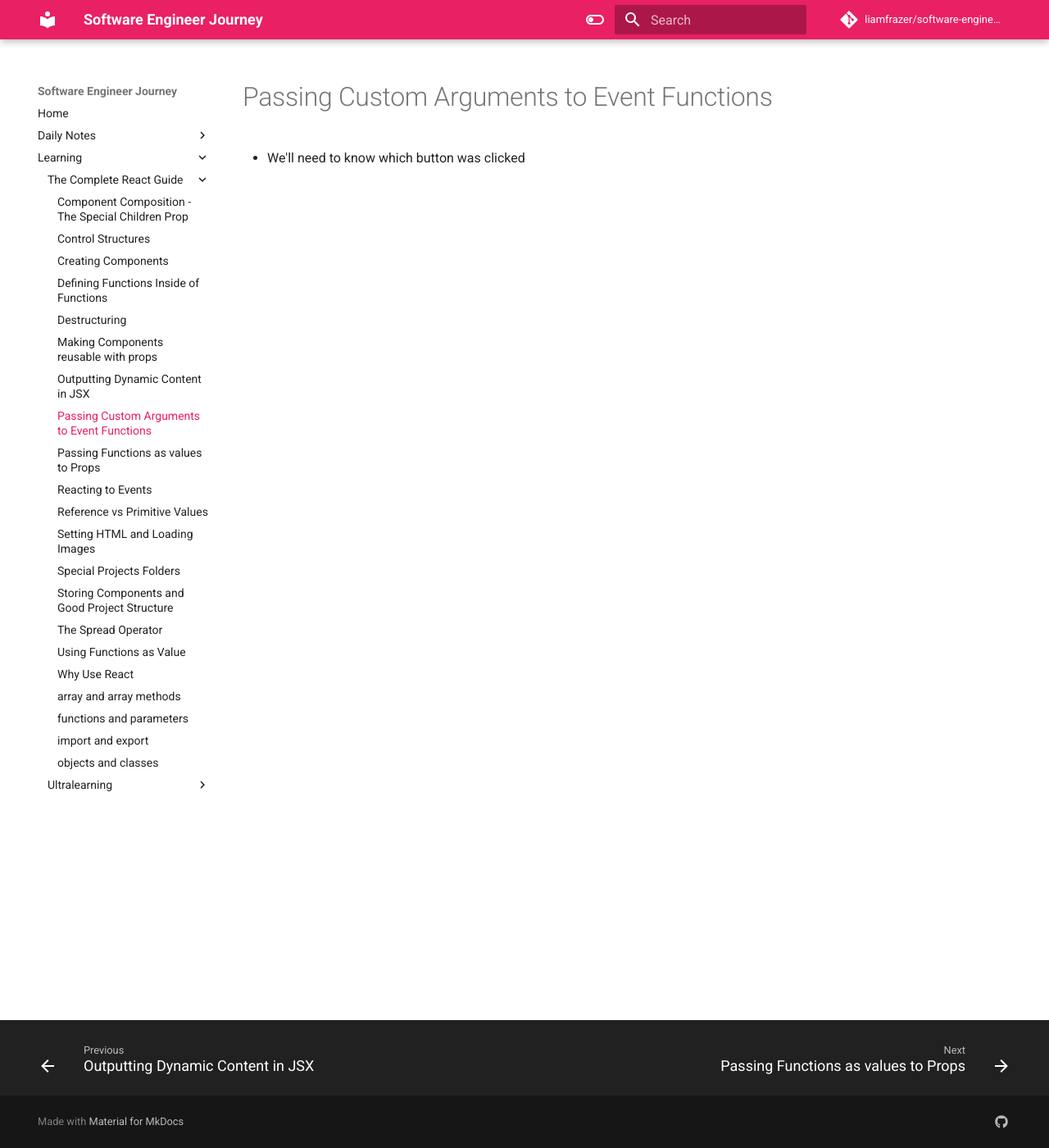
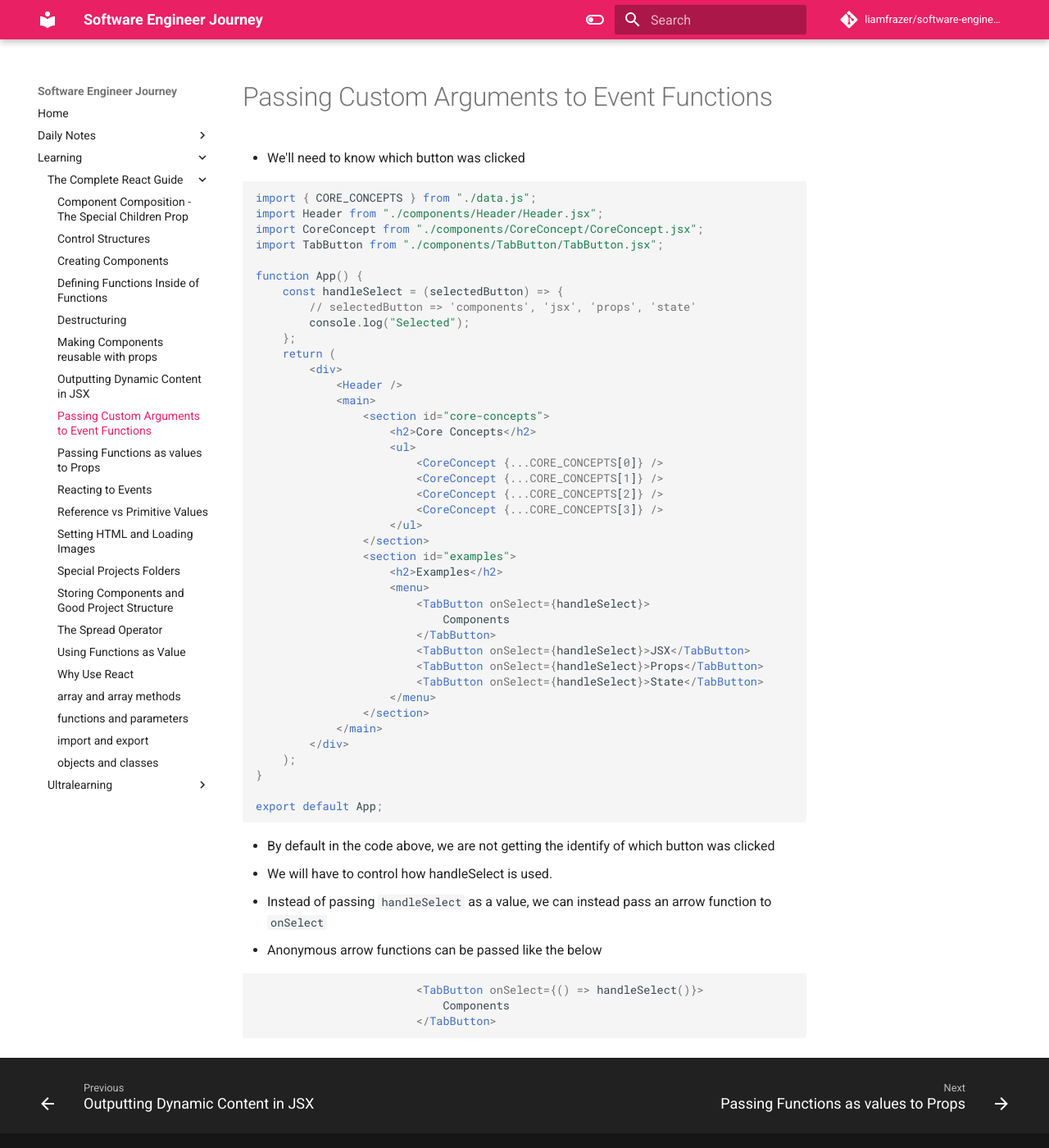
Before and after one commit to liamfrazer/software-engineer-journey, an MkDocs documentation site: the page built from docs/Learning/The Complete React Guide/Passing Custom Arguments to Event Functions.md, in a window 1280 px wide and 1400 px high. Shown: the whole window at 82% size. Built offline with MkDocs 1.6.1 and Material for MkDocs 9.7.7, drawn with Linux system fonts in a browser that asks for light colours; comment, search, counter and statistics services are not loaded.

Commit message:
vault backup: 2023-12-17 12:37:39

````diff
--- a/docs/Learning/The Complete React Guide/Passing Custom Arguments to Event Functions.md
+++ b/docs/Learning/The Complete React Guide/Passing Custom Arguments to Event Functions.md
@@ -10,3 +10,58 @@ tags:
 
 
 * We'll need to know which button was clicked
+
+```jsx
+import { CORE_CONCEPTS } from "./data.js";
+import Header from "./components/Header/Header.jsx";
+import CoreConcept from "./components/CoreConcept/CoreConcept.jsx";
+import TabButton from "./components/TabButton/TabButton.jsx";
+
+function App() {
+	const handleSelect = (selectedButton) => {
+		// selectedButton => 'components', 'jsx', 'props', 'state'
+		console.log("Selected");
+	};
+	return (
+		<div>
+			<Header />
+			<main>
+				<section id="core-concepts">
+					<h2>Core Concepts</h2>
+					<ul>
+						<CoreConcept {...CORE_CONCEPTS[0]} />
+						<CoreConcept {...CORE_CONCEPTS[1]} />
+						<CoreConcept {...CORE_CONCEPTS[2]} />
+						<CoreConcept {...CORE_CONCEPTS[3]} />
+					</ul>
+				</section>
+				<section id="examples">
+					<h2>Examples</h2>
+					<menu>
+						<TabButton onSelect={handleSelect}>
+							Components
+						</TabButton>
+						<TabButton onSelect={handleSelect}>JSX</TabButton>
+						<TabButton onSelect={handleSelect}>Props</TabButton>
+						<TabButton onSelect={handleSelect}>State</TabButton>
+					</menu>
+				</section>
+			</main>
+		</div>
+	);
+}
+
+export default App;
+
+```
+
+* By default in the code above, we are not getting the identify of which button was clicked
+* We will have to control how handleSelect is used.
+* Instead of passing `handleSelect` as a value, we can instead pass an arrow function to `onSelect`
+* Anonymous arrow functions can be passed like the below
+
+```jsx
+						<TabButton onSelect={() => handleSelect()}>
+							Components
+						</TabButton>
+```
````
